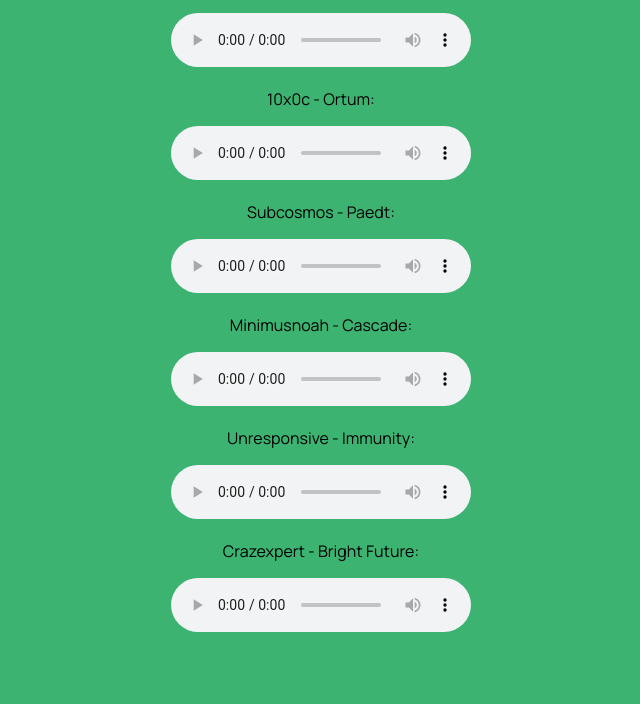
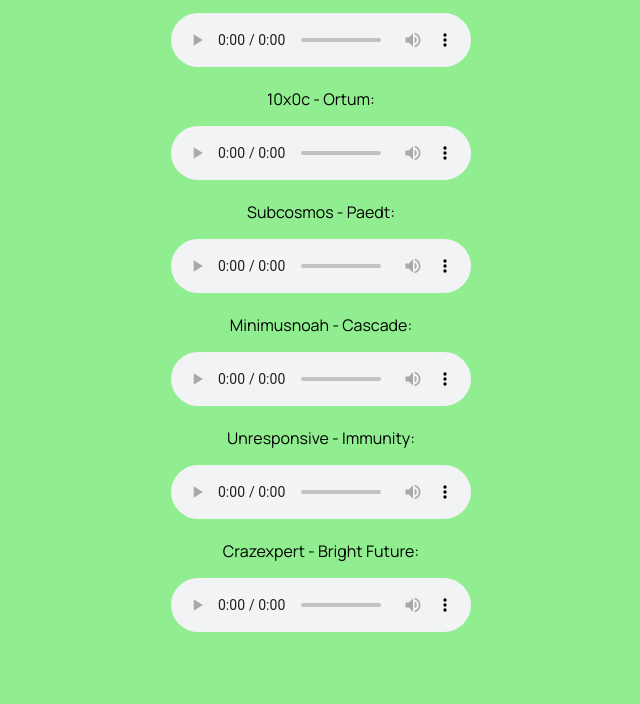
Before and after one commit to Ecostamma/ecostamma.github.io, a plain HTML site: page music/index.html in a window 1280 px wide. Shown: the part 96-800 px from the top of the page, without its empty margins (319-959 px from the left). Drawn offline with Linux system fonts and the light colour scheme.

Commit message:
Update index.html

```diff
--- a/music/index.html
+++ b/music/index.html
@@ -20,7 +20,7 @@ margin: 0 auto;
         <title>Music | Ecostämma</title>
 </head>
 
-<body style="background-color:mediumseagreen;">
+<body style="background-color:lightgreen;">
     <div>
     <center><a>Music</a></center>
     </div>
```
